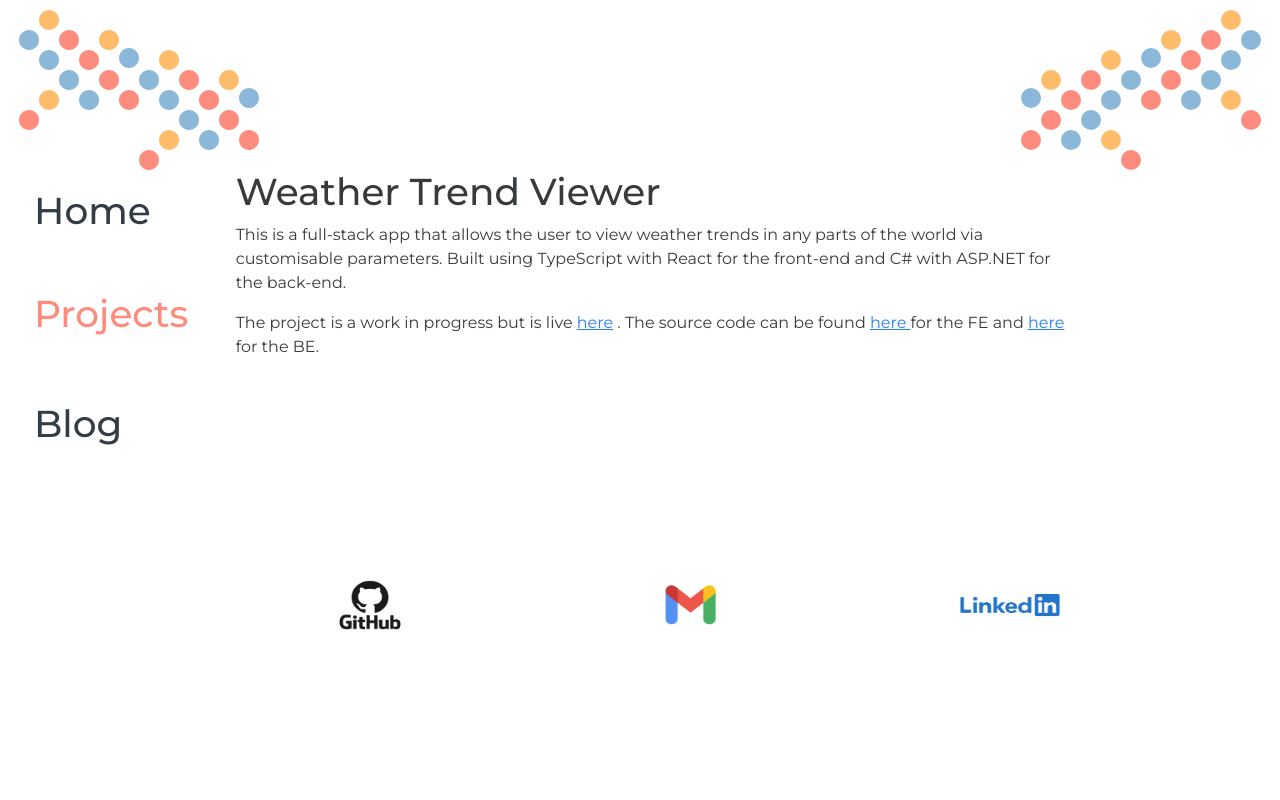
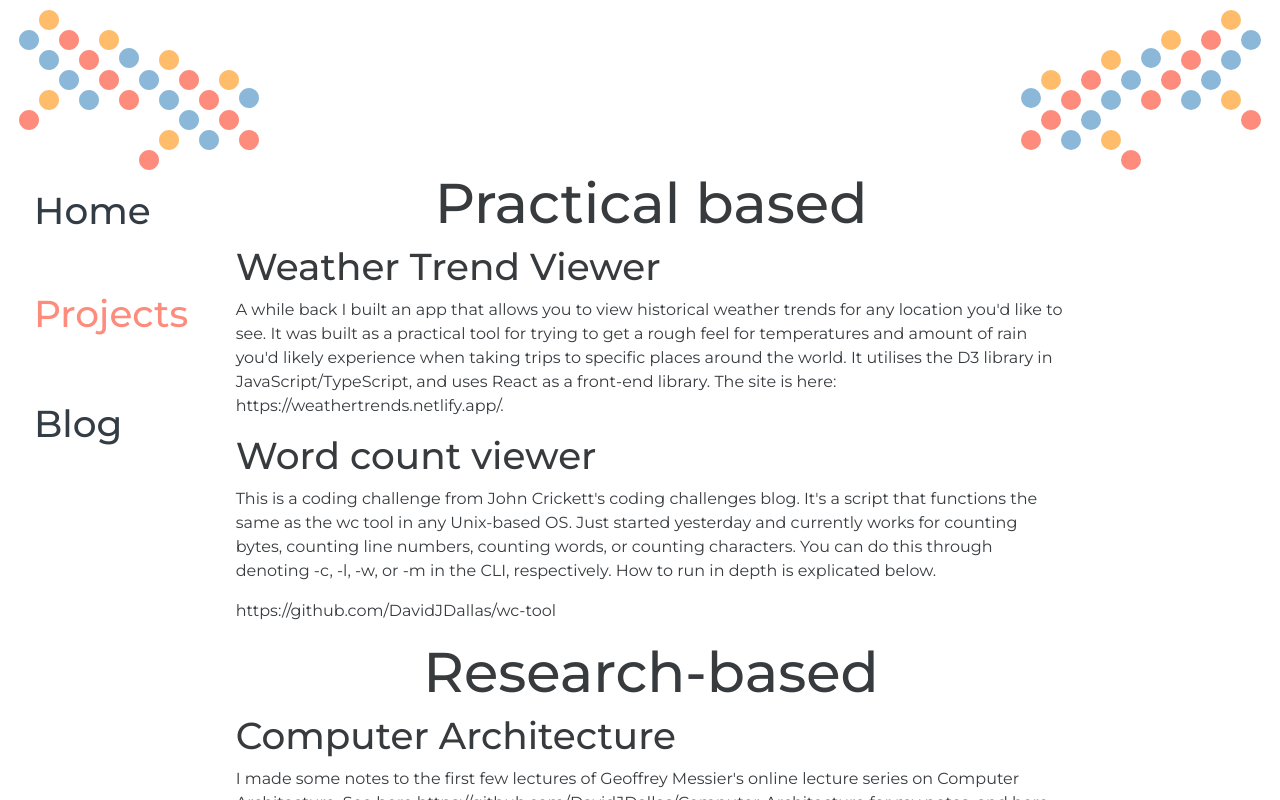
Before and after one commit to DavidJDallas/site, a React (Create React App) app: page /projects in a window 1280 px wide. Built offline with nearby package versions, Linux system fonts and the light colour scheme.

Commit message:
added changes to update projects

```diff
--- a/src/LandingPage/LandingPage.jsx
+++ b/src/LandingPage/LandingPage.jsx
@@ -19,7 +19,11 @@ const LandingPage = () => {
             Relevant to
 
              </p>
+
+        * I use the description 'Pragmatic' to primarily contrast with a dogmatic approach to software engineering, and also to
       </>
+
+
     )
   }
 
--- a/src/Projects/Projects.jsx
+++ b/src/Projects/Projects.jsx
@@ -3,13 +3,30 @@
 const Projects = () => {
     return(
         <>
+        <h2>Practical based</h2>
 
         <h3>Weather Trend Viewer</h3>
-        <p>This is a full-stack app that allows the user to view weather trends in any parts of the world via customisable parameters. Built using TypeScript with React for the front-end and C# with ASP.NET for the back-end.
+        <p>
+        A while back I built an app that allows you to view historical weather trends for any location you'd like to see. It was built as a practical tool for trying to get a rough feel for temperatures and amount of rain you'd likely experience when taking trips to specific places around the world. It utilises the D3 library in JavaScript/TypeScript, and uses React as a front-end library.
+
+        The site is here: https://weathertrends.netlify.app/.
+
+        </p>
+
+        <h3>Word count viewer</h3>
+        <p>This is a coding challenge from John Crickett's coding challenges blog. It's a script that functions the same as the wc tool in any Unix-based OS. Just started yesterday and currently works for counting bytes, counting line numbers, counting words, or counting characters. You can do this through denoting -c, -l, -w, or -m in the CLI, respectively. How to run in depth is explicated below.
             </p>
         <p>
-            The project is a work in progress but is live <a href="weathertrends.netlify.app target=_blank" >here</a> . The source code can be found <a href="https://github.com/DavidJDallas/historical-weather-visualisation" target="_blank">here </a>for the FE and <a href="https://github.com/DavidJDallas/historical-weather-visualisation-BACKEND" target="_blank">here</a> for the BE.
-            </p>
+        https://github.com/DavidJDallas/wc-tool
+        </p>
+
+        <h2>Research-based</h2>
+
+        <h3>Computer Architecture</h3>
+        <p>I made some notes to the first few lectures of Geoffrey Messier's online lecture series on Computer Architecture. See here https://github.com/DavidJDallas/Computer-Architecture for my notes, and here for his excellent lecture series. </p>
+
+
+
         </>
     )
 }
```
